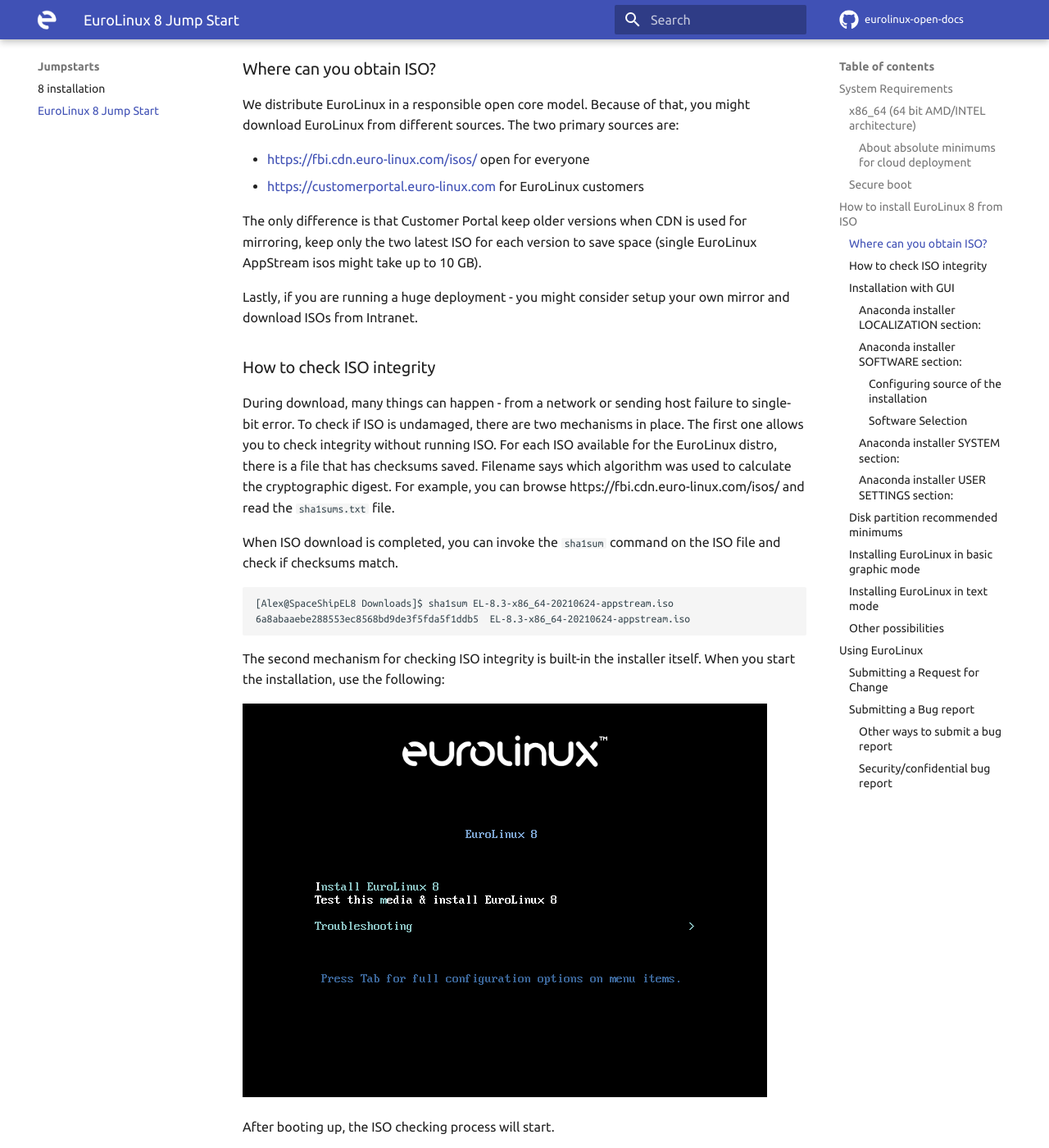
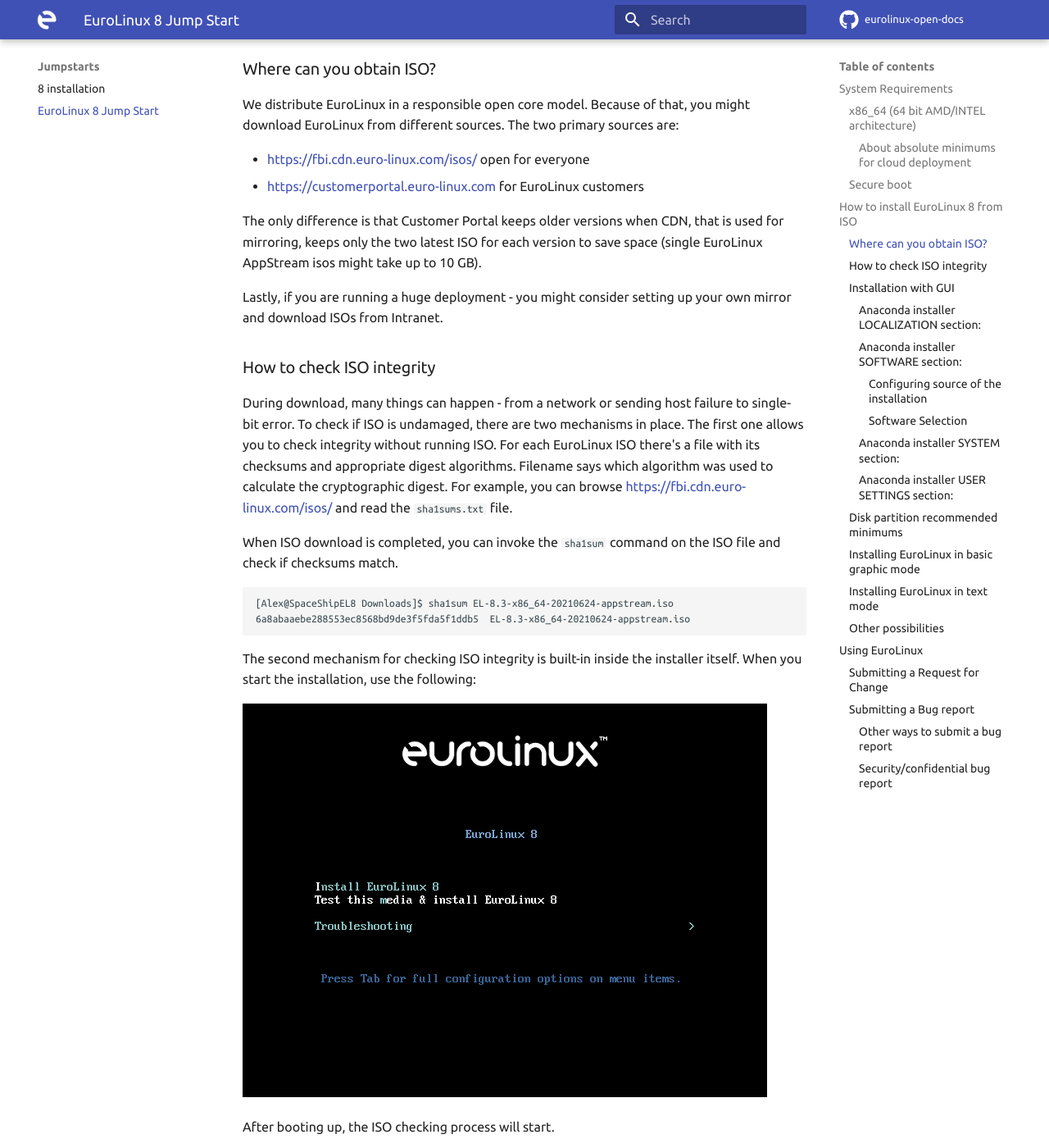
Before and after one commit to EuroLinux/eurolinux-open-docs, an MkDocs documentation site: the page built from docs/jumpstarts/8-jumpstart.md, in a window 1280 px wide and 1400 px high, scrolled down 1689 px. Shown: the whole window at 82% size. Built offline with MkDocs 1.6.1 and Material for MkDocs 9.7.7, drawn with Linux system fonts in a browser that asks for light colours; comment, search, counter and statistics services are not loaded; some of the changed text lies outside the part shown.

Commit message:
Fixes by @tompods

````diff
--- a/docs/jumpstarts/8-jumpstart.md
+++ b/docs/jumpstarts/8-jumpstart.md
@@ -78,23 +78,25 @@
 - [https://customerportal.euro-linux.com](https://customerportal.euro-linux.com)
   for EuroLinux customers
 
-The only difference is that Customer Portal keep older versions when CDN
-is used for mirroring, keep only the two latest ISO for each version to save
+The only difference is that Customer Portal keeps older versions when CDN, that
+is used for mirroring, keeps only the two latest ISO for each version to save
 space (single EuroLinux AppStream isos might take up to 10 GB).
 
 
-Lastly, if you are running a huge deployment - you might consider setup your
-own mirror and download ISOs from Intranet.
+Lastly, if you are running a huge deployment - you might consider setting up
+your own mirror and download ISOs from Intranet.
 
 ### How to check ISO integrity
 
 During download, many things can happen - from a network or sending host
-failure to single-bit error. To check if ISO is undamaged, there are
-two mechanisms in place. The first one allows you to check integrity without running
-ISO. For each ISO available for the EuroLinux distro, there is a file that has
-checksums saved. Filename says which algorithm was used to calculate
-the cryptographic digest. For example, you can browse
-https://fbi.cdn.euro-linux.com/isos/ and read the `sha1sums.txt` file.
+failure to single-bit error. To check if ISO is undamaged, there are two
+mechanisms in place. The first one allows you to check integrity without
+running ISO. For each EuroLinux ISO there's a file with its checksums and
+appropriate digest algorithms. Filename says which algorithm was used to
+calculate the cryptographic digest. For example, you can browse
+[https://fbi.cdn.euro-linux.com/isos/](https://fbi.cdn.euro-linux.com/isos/)
+and read the `sha1sums.txt` file.
+
 
 
 When ISO download is completed, you can invoke the `sha1sum` command on the ISO file
@@ -106,8 +108,8 @@
 ```
 
 
-The second mechanism for checking ISO integrity is built-in the installer itself.
-When you start the installation, use the following:
+The second mechanism for checking ISO integrity is built-in inside the
+installer itself. When you start the installation, use the following:
 
 ![Installation 1](../assets/8-jumpstart/g-inst-1.png)
 
@@ -245,7 +247,7 @@
 screen/error message or graphic artefacts). There is the possibility to install EuroLinux
 in basic graphic mode.
 
-To do so, on the welcome menu, choose `Troubleshooting`, and then "Install in
+To do so choose `Troubleshooting` on the welcome menu, and then "Install in
 the basic graphics mode".
 
 From this point, the process is identical to standard installation with GUI.
@@ -313,7 +315,7 @@
 developers.
 
 
-####  Other ways to submit a bug report
+#### Other ways to submit a bug report
 
 - `support AT euro-linux dot com`
 - [EuroLinux Support Portal (subscription required)](https://support.euro-linux.com)
````
Also changed, not shown: other parts of docs/jumpstarts/8-jumpstart.md (+10 -10 lines).
